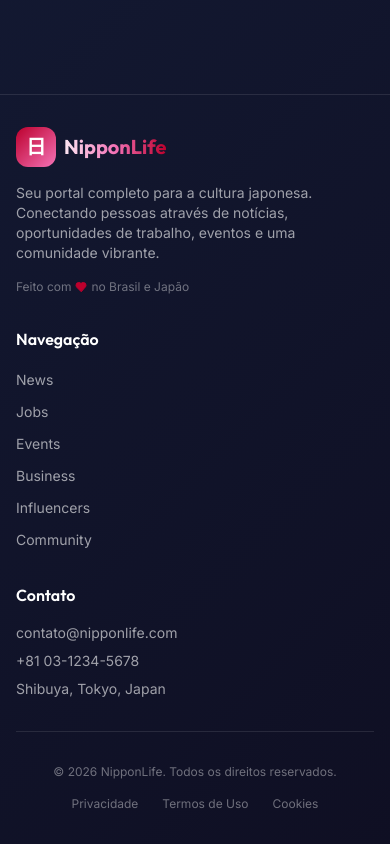
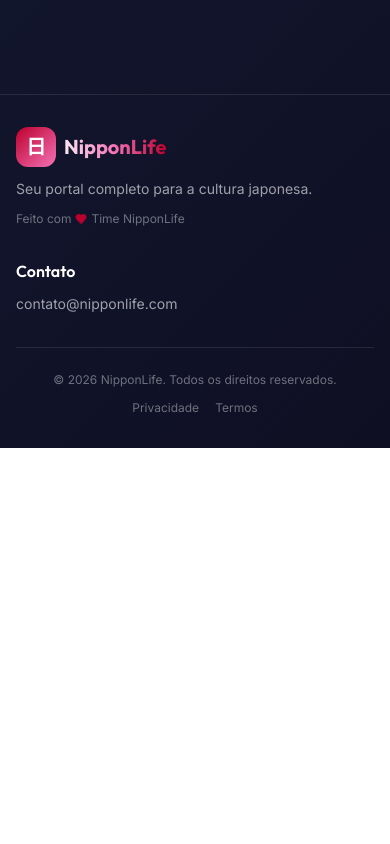
Before and after one commit to tiagosakakibara/NipponLifeV1, a React (Vite) app: page / in a window 390 px wide. Shown: the part 3559-4403 px from the top of the page. After the commit the page ends 4007 px from the top, so only its background shows below. Built offline with nearby package versions, Linux system fonts and the light colour scheme.

Commit message:
Footer minimalista mobile-first

```diff
--- a/src/components/Footer.tsx
+++ b/src/components/Footer.tsx
@@ -4,65 +4,62 @@ export function Footer() {
     return (
         <footer className="border-t border-white/10 mt-12">
             <div className="max-w-7xl mx-auto px-4 py-8">
-                <div className="grid grid-cols-1 md:grid-cols-4 gap-8">
-                    {/* Logo & Description */}
-                    <div className="md:col-span-2">
-                        <div className="flex items-center gap-2 mb-4">
+                {/* Main content */}
+                <div className="grid grid-cols-1 md:grid-cols-2 gap-8 items-start">
+                    {/* Brand */}
+                    <div>
+                        <div className="flex items-center gap-2 mb-3">
                             <div className="w-10 h-10 rounded-xl bg-gradient-to-br from-nippon-red to-sakura flex items-center justify-center">
                                 <span className="text-white font-bold text-xl">日</span>
                             </div>
-                            <h2 className="font-display font-bold text-xl gradient-text">NipponLife</h2>
+                            <h2 className="font-display font-bold text-xl gradient-text">
+                                NipponLife
+                            </h2>
                         </div>
-                        <p className="text-white/60 text-sm mb-4 max-w-md">
-                            Seu portal completo para a cultura japonesa. Conectando pessoas através de notícias,
-                            oportunidades de trabalho, eventos e uma comunidade vibrante.
+
+                        <p className="text-white/60 text-sm max-w-md">
+                            Seu portal completo para a cultura japonesa.
                         </p>
-                        <p className="text-white/40 text-xs flex items-center gap-1">
-                            Feito com <Heart className="w-3 h-3 text-nippon-red fill-nippon-red" /> no Brasil e Japão
+
+                        <p className="text-white/40 text-xs flex items-center gap-1 mt-3">
+                            Feito com
+                            <Heart className="w-3 h-3 text-nippon-red fill-nippon-red" />
+                            Time NipponLife
                         </p>
                     </div>
 
-                    {/* Quick Links */}
-                    <div>
-                        <h3 className="font-display font-semibold text-white mb-4">Navegação</h3>
-                        <ul className="space-y-2">
-                            {['News', 'Jobs', 'Events', 'Business', 'Influencers', 'Community'].map((link) => (
-                                <li key={link}>
-                                    <a
-                                        href={`#${link.toLowerCase()}`}
-                                        className="text-white/60 hover:text-sakura transition-colors text-sm"
-                                    >
-                                        {link}
-                                    </a>
-                                </li>
-                            ))}
-                        </ul>
-                    </div>
-
                     {/* Contact */}
-                    <div>
-                        <h3 className="font-display font-semibold text-white mb-4">Contato</h3>
-                        <ul className="space-y-2 text-sm text-white/60">
-                            <li>contato@nipponlife.com</li>
-                            <li>+81 03-1234-5678</li>
-                            <li>Shibuya, Tokyo, Japan</li>
-                        </ul>
+                    <div className="md:text-right">
+                        <h3 className="font-display font-semibold text-white mb-2">
+                            Contato
+                        </h3>
+                        <a
+                            href="mailto:contato@nipponlife.com"
+                            className="text-white/60 hover:text-white transition-colors text-sm"
+                        >
+                            contato@nipponlife.com
+                        </a>
                     </div>
                 </div>
 
-                <div className="border-t border-white/10 mt-8 pt-8 flex flex-col md:flex-row justify-between items-center gap-4">
+                {/* Bottom bar */}
+                <div className="border-t border-white/10 mt-8 pt-6 flex flex-col sm:flex-row justify-between items-center gap-3">
                     <p className="text-white/40 text-xs">
                         © 2026 NipponLife. Todos os direitos reservados.
                     </p>
-                    <div className="flex gap-6">
-                        <a href="#" className="text-white/40 hover:text-white text-xs transition-colors">
+
+                    <div className="flex gap-4">
+                        <a
+                            href="#"
+                            className="text-white/40 hover:text-white text-xs transition-colors"
+                        >
                             Privacidade
                         </a>
-                        <a href="#" className="text-white/40 hover:text-white text-xs transition-colors">
-                            Termos de Uso
-                        </a>
-                        <a href="#" className="text-white/40 hover:text-white text-xs transition-colors">
-                            Cookies
+                        <a
+                            href="#"
+                            className="text-white/40 hover:text-white text-xs transition-colors"
+                        >
+                            Termos
                         </a>
                     </div>
                 </div>
```
